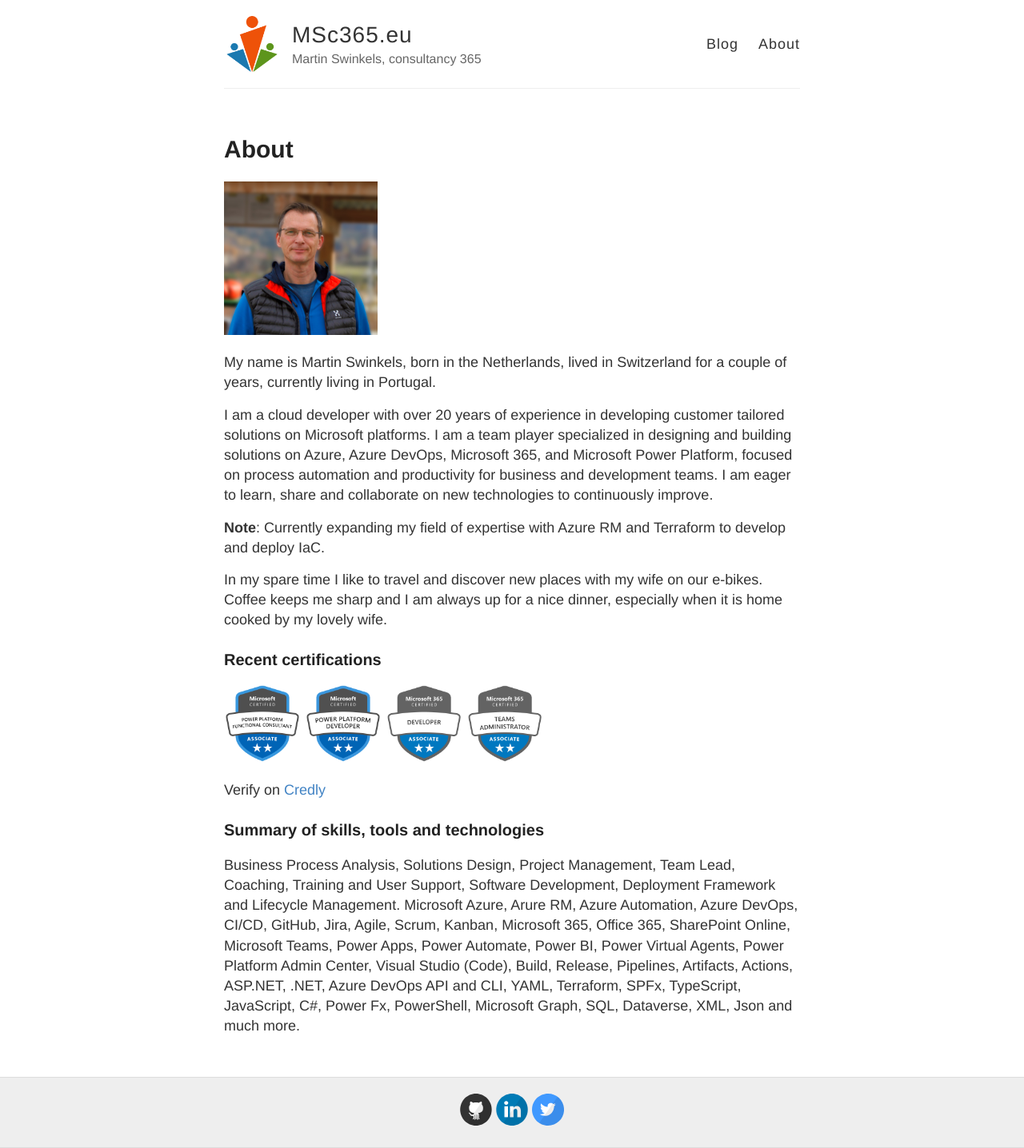
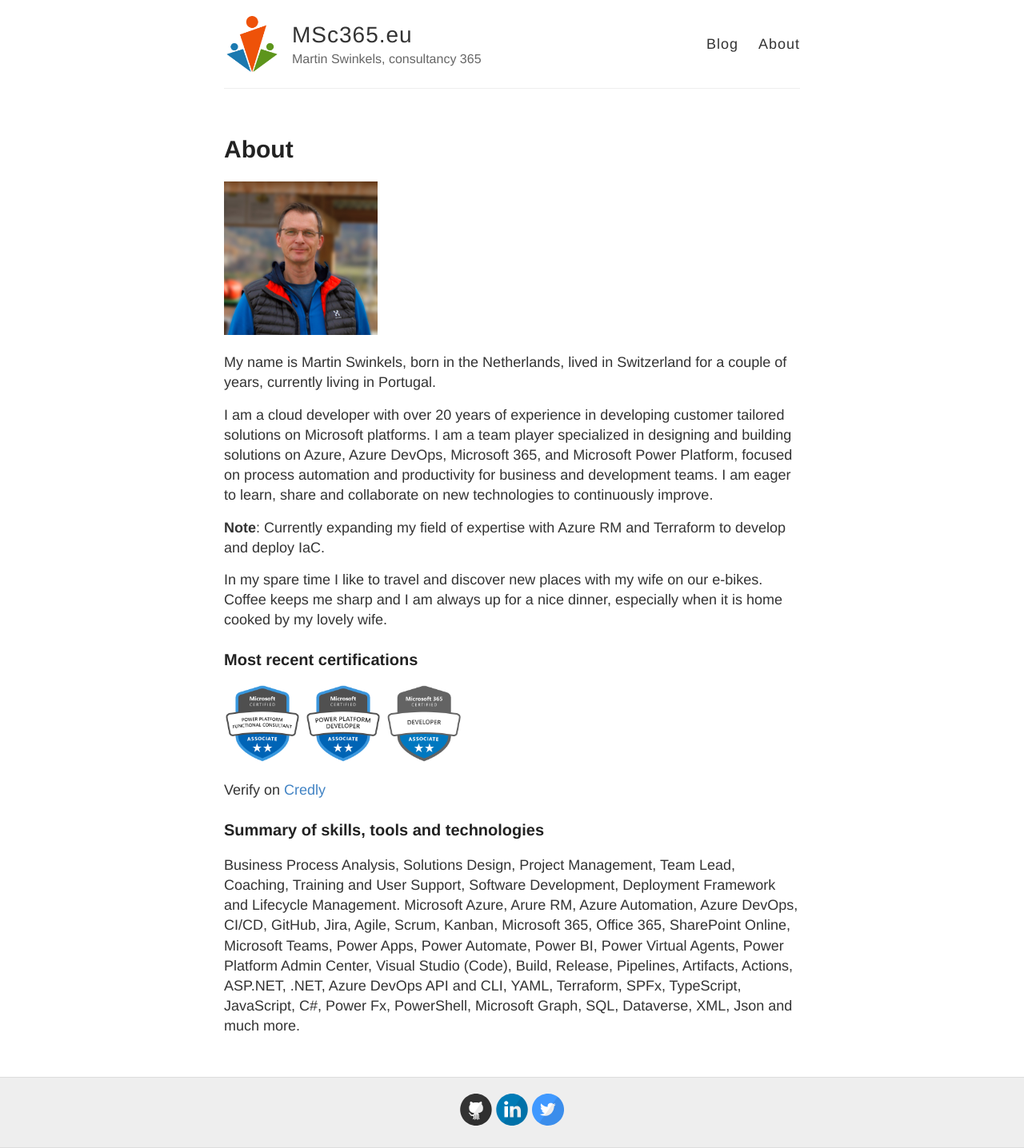
Before and after one commit to msc365/msc365.github.io, a Jekyll site: the page built from about.md, in a window 1280 px wide. Shown: the whole page at 80% size. Built offline with Jekyll 4.4.1, drawn with Linux system fonts in a browser that asks for light colours.

Commit message:
Improved content

```diff
--- a/about.md
+++ b/about.md
@@ -14,11 +14,17 @@
 
 In my spare time I like to travel and discover new places with my wife on our e-bikes. Coffee keeps me sharp and I am always up for a nice dinner, especially when it is home cooked by my lovely wife.
 
-### Recent certifications
+### Most recent certifications
 
-<img src="https://msc365.eu/images/microsoft-power-platform-consultant.png" width="96"> <img src="https://msc365.eu/images/microsoft-power-platform-developer.png" width="96"> <img src="https://msc365.eu/images/microsoft365-developer.png" width="96"> <img src="https://msc365.eu/images/microsoft365-teams-administrator.png" width="96">
+<img src="https://msc365.eu/images/microsoft-power-platform-consultant.png" width="96"> <img src="https://msc365.eu/images/microsoft-power-platform-developer.png" width="96"> <img src="https://msc365.eu/images/microsoft365-developer.png" width="96">
 
-Verify on [Credly](https://credly.com/users/mccmswinkels)
+<!--
+Expired certifications
+<img src="https://msc365.eu/images/microsoft365-teams-administrator.png" width="96">
+-->
+
+<small>Verify on [Credly](https://credly.com/users/mccmswinkels)</small>
+
 ### Summary of skills, tools and technologies
 
 Business Process Analysis, Solutions Design, Project Management, Team Lead, Coaching, Training and User Support, Software Development, Deployment Framework and Lifecycle Management. Microsoft Azure, Arure RM, Azure Automation, Azure DevOps, CI/CD, GitHub, Jira, Agile, Scrum, Kanban, Microsoft 365, Office 365, SharePoint Online, Microsoft Teams, Power Apps, Power Automate, Power BI, Power Virtual Agents, Power Platform Admin Center, Visual Studio (Code), Build, Release, Pipelines, Artifacts, Actions, ASP.NET, .NET, Azure DevOps API and CLI, YAML, Terraform, SPFx, TypeScript, JavaScript, C#, Power Fx, PowerShell, Microsoft Graph, SQL, Dataverse, XML, Json and much more.
```
Also changed, not shown: _posts/2022-11-21-welcome.md (+2 -2 lines).
